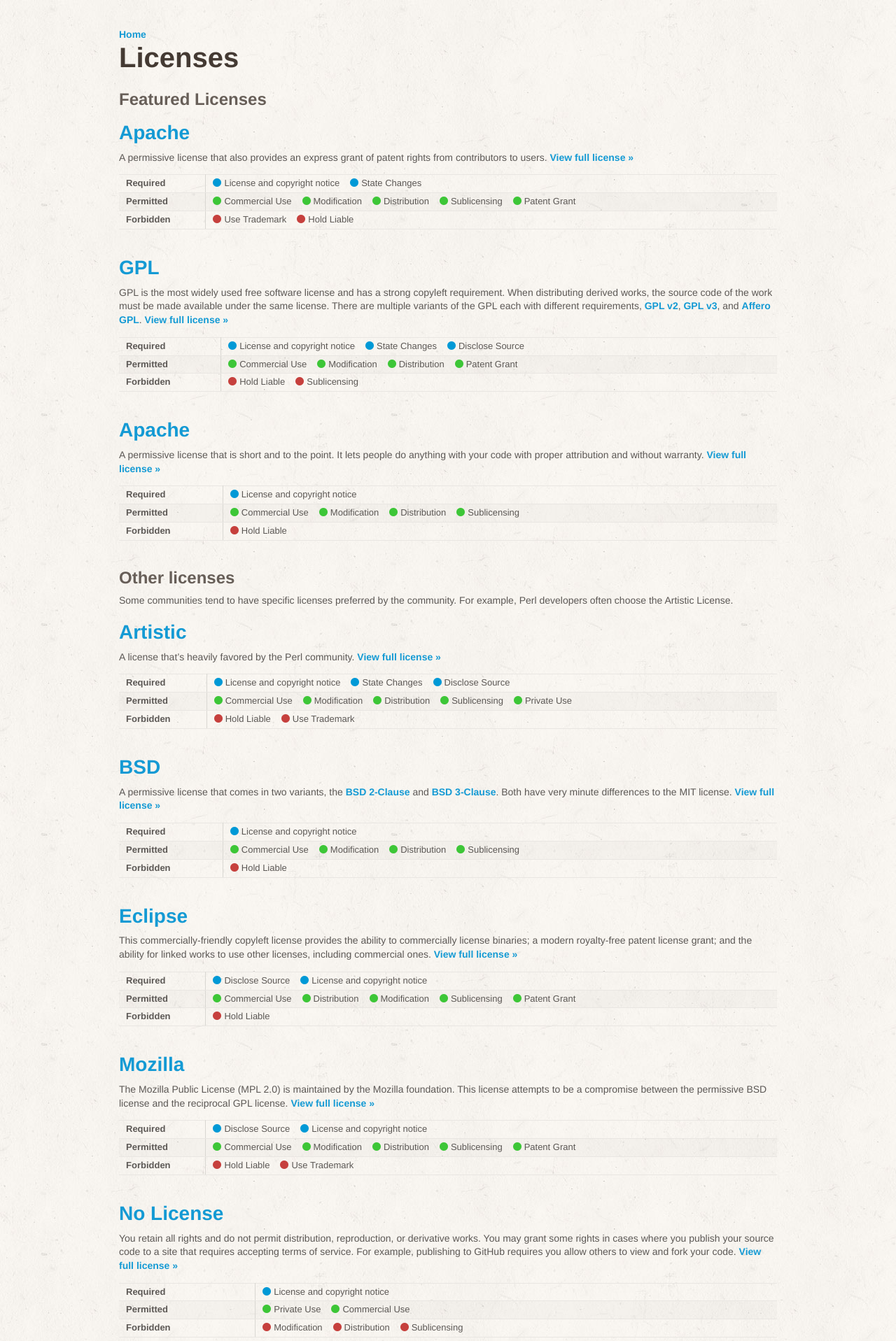
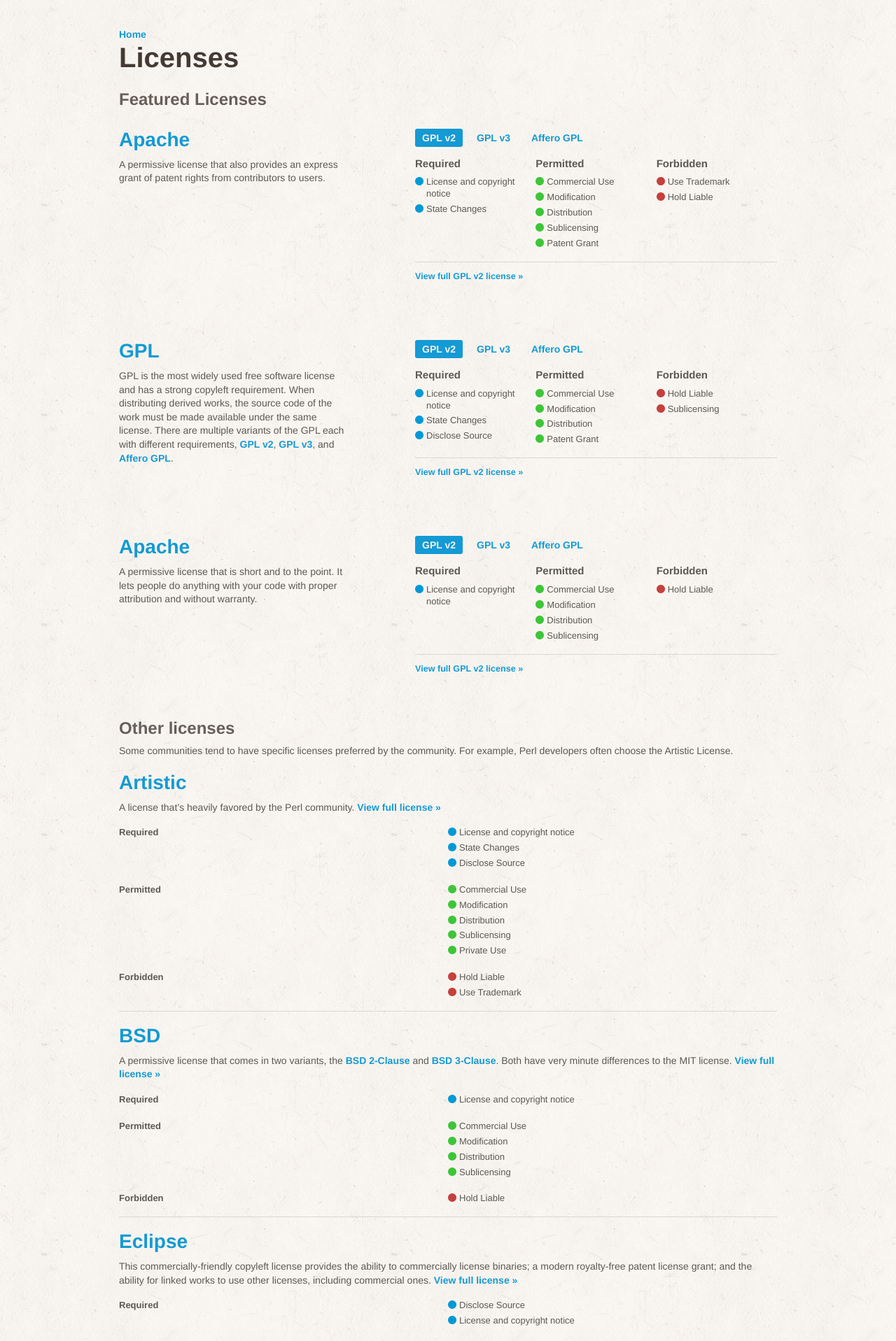
Before and after one commit to github/choosealicense.com, a Jekyll site: the page built from licenses.html, in a window 1280 px wide. Shown: the top 1917 px of the page at 70% size. Built offline with Jekyll 4.4.1, drawn with Linux system fonts in a browser that asks for light colours; some web fonts are replaced.

Commit message:
pill nav for license variations

```diff
--- a/css/application.css
+++ b/css/application.css
@@ -228,6 +228,26 @@
   margin-top: 20px;
 }
 
+.license-family {
+  clear: both;
+  margin-bottom: 50px;
+}
+
+.license-family-heading {
+  float: left;
+  width: 35%;
+}
+
+.license-details {
+  float: right;
+  width: 55%;
+}
+
+.license-variations {
+  height: 31px;
+  padding-top: 23px;
+}
+
 .license-family-name {
   font-family: 'Chivo', 'Helvetica Neue', Helvetica, Arial, serif;
   font-size: 28px;
@@ -240,15 +260,19 @@
 }
 
 .license-rules {
-  border-top: solid 1px #e9e6e2;
+  border-bottom: solid 1px #d9d7d2;
   font-size: 13px;
   line-height: 1.3;
-  margin-bottom: 40px;
+  margin-bottom: 12px;
   width: 100%;
 }
+.license-rules th,
+.license-rules td {
+  width: 33%;
+}
 .license-rules th {
-  border-bottom: solid 1px #d9d7d2;
-  padding: 5px 10px 12px 10px;
+  font-size: 15px;
+  padding: 5px 10px 5px 0;
   vertical-align: bottom;
 }
 .license-rules th.summary {
@@ -258,25 +282,18 @@
   font-size: 16px;
 }
 .license-rules td {
-  border-bottom: solid 1px #e9e6e2;
-  padding: 4px 10px;
+  padding: 4px 0 12px 0;
+  vertical-align: top;
 }
 .license-rules .label {
-  border-right: solid 1px #d9d7d2;
   font-weight: bold;
 }
 .license-rules li {
   background-position: 0 1px;
   background-repeat: no-repeat;
   background-size: 12px 12px;
-  float: left;
-  display: -moz-inline-stack;
-  display: inline-block;
-  vertical-align: middle;
-  *vertical-align: auto;
-  zoom: 1;
-  *display: inline;
   margin-right: 15px;
+  margin-bottom: 5px;
   padding-left: 16px;
 }
 .license-rules li:hover {
@@ -290,9 +307,6 @@
 }
 .license-forbidden li {
   background-image: url(../images/red-dot@2x.png);
-}
-.license-rules tr:nth-child(2n) td {
-  background-color: rgba(0, 0, 0, 0.02);
 }
 
 .license-rules-sidebar li {
@@ -395,6 +409,26 @@
   margin-left: 2em;
 }
 
+.nav-pills > li {
+  float: left;
+  display: block;
+  margin-right: 10px;
+}
+
+.nav-pills > li > a {
+  padding: 5px 10px;
+  border-radius: 3px;
+}
+
+.nav-pills > li.active > a {
+  background-color: #149ad4;
+  color: #f7f4ef;
+}
+
+.small {
+  font-size: 90%;
+}
+
 /* Qtip styles */
 .qtip-required {
   background-color: #d0ebf6 ! important;
--- a/licenses.html
+++ b/licenses.html
@@ -11,15 +11,31 @@
 {% for page in site.pages %}
   {% if page.layout == "license" %}
     {% if page.featured %}
+    <div class="license-family cf">
+      <div class="license-family-heading">
         <h3 class="license-family-name"><a href="{{ page.permalink }}">{% if page.family-title %}{{ page.family-title }}{% else %}{{ page.title }}{% endif %}</a></h3>
 
-    <p class="license-family-description">{{ page.description }} <a href="{{ page.permalink }}">View full license »</a></p>
+        <p class="license-family-description">{{ page.description }}</p>
+      </div>
 
+      <div class="license-details">
+        <div class="license-variations">
+          {% comment %} always show this div, even w/o variations, for proper spacing {% endcomment %}
+          <ul class="nav-pills">
+            <li class="active"><a href="#">GPL v2</a></li>
+            <li><a href="#">GPL v3</a></li>
+            <li><a href="#">Affero GPL</a></li>
+          </ul>
+        </div>
         <table class='license-rules'>
+          <tr>
           {% assign types = "required|permitted|forbidden" | split: "|" %}
           {% for type in types %}
+            <th class="label">{{ type | capitalize }}</th>
+          {% endfor %}
+          </tr>
           <tr>
-        <td class="label">{{ type | capitalize }}</td>
+          {% for type in types %}
             <td>
               <ul class="license-{{ type }}">
                 {% for req in page[type] %}
@@ -27,9 +43,13 @@
                 {% endfor %}
               </ul>
             </td>
+          {% endfor %}
           </tr>
-      {% endfor %}
         </table>
+        <p class="small"><a href="{{ page.permalink }}">View full GPL v2 license »</a></p>
+      </div>
+    </div>
+
     {% endif %}
   {% endif %}
 {% endfor %}
```
Lines whose indentation alone changed are shown as unchanged.
